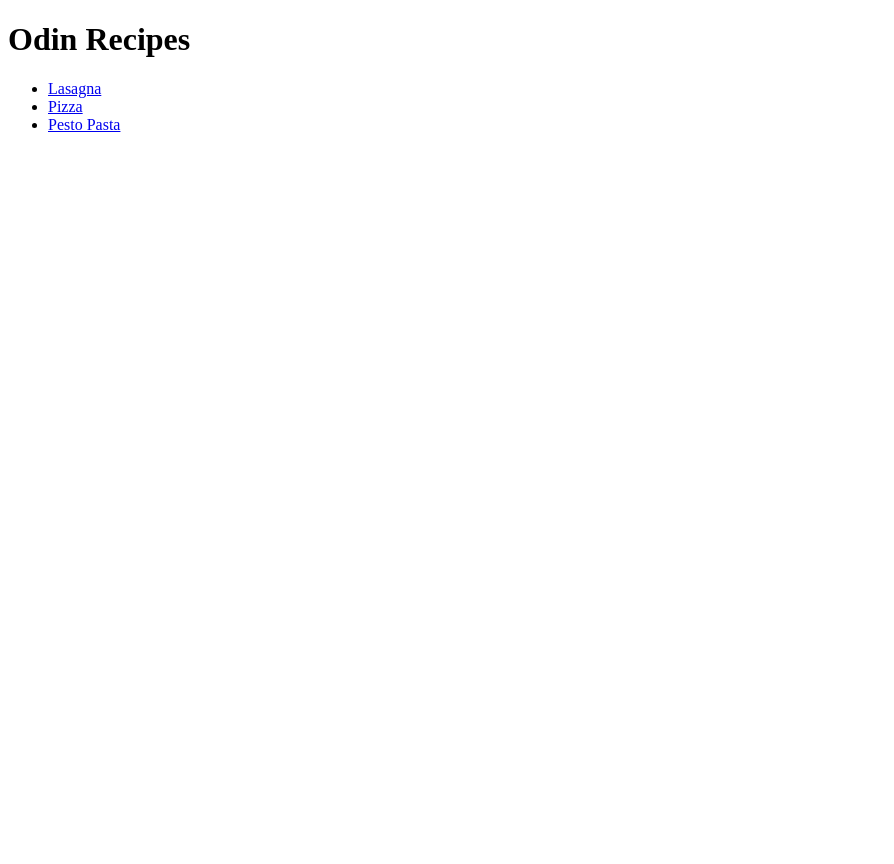
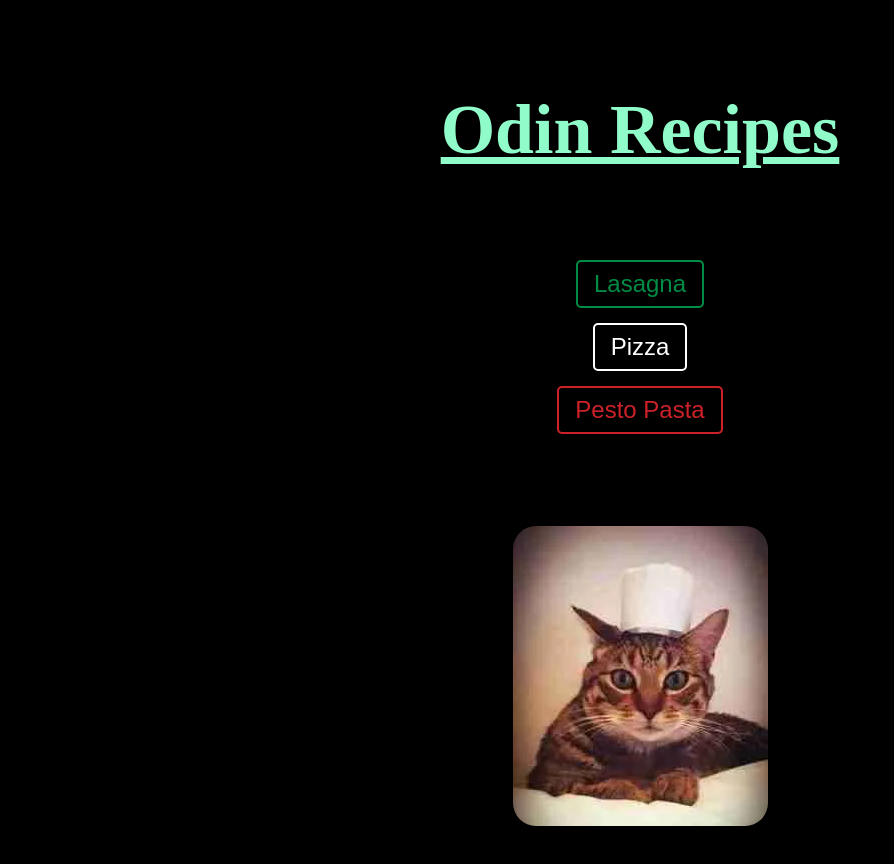
Before and after one commit to Hollow-Pan/odin-recipes, a plain HTML site: page index.html in a window 1280 px wide. Shown: the whole page, without its empty margins (0-894 px from the left). Before the commit the page ends 800 px from the top, so only its background shows below. Drawn offline with Linux system fonts and the light colour scheme.

Commit message:
Add CSS styling to homepage with margins/paddings

```diff
--- a/index.html
+++ b/index.html
@@ -3,18 +3,18 @@
 <html lang="en">
 
     <head>
-        <meta charset="utf-8">
-        <title>Homepage</title>
+        <meta charset="UTF-8">
+        <title>Odin Recipes</title>
+        <link rel="stylesheet" href="./styles.css">
     </head>
-
     <body>
         <h1>Odin Recipes</h1>
-
         <ul>
-            <li><a href="./recipes/lasagna.html">Lasagna</a></li>
-            <li><a href="./recipes/pizza.html">Pizza</a></li>
-            <li><a href="./recipes/pasta.html">Pesto Pasta</a></li>
+            <li><a href="./recipes/lasagna.html" class="lasagna">Lasagna</a></li>
+            <li><a href="./recipes/pizza.html" class="pizza">Pizza</a></li>
+            <li><a href="./recipes/pasta.html" class="pasta">Pesto Pasta</a></li>
         </ul>
+        <img src="./odin-chef.jpg" alt="Cat chef">
     </body>
 
 </html>
--- /dev/null
+++ b/styles.css
@@ -0,0 +1,64 @@
+body {
+    background-color: black;
+    color: white;
+    font-family: Arial, sans-serif;
+    margin: 90px;
+}
+
+h1 {
+    text-decoration: underline;
+    text-align: center;
+    font-family:'Times New Roman', Times, serif;
+    font-size: 70px;
+    color:#90fcca;
+    margin-bottom: 90px;
+}
+
+ul {
+    list-style-type: none;
+    padding: 0;
+    margin: 0 auto;
+    width: fit-content;
+}
+
+li {
+    margin: 15px 0;
+    text-align: center;
+}
+
+a {
+    text-decoration: none;
+    font-size: 1.5rem;
+    padding: 8px 16px;
+    border: 2px solid white;
+    border-radius: 5px;
+    display: inline-block;
+}
+
+.lasagna {
+    color: #008C45;
+    border-color: #008C45;
+}
+
+.pizza {
+    color: #FFFFFF;
+    border-color: #FFFFFF;
+}
+
+.pasta {
+    color: #CD212A;
+    border-color: #CD212A;
+}
+
+a:hover {
+    background-color: rgba(255,255,255,0.1);
+}
+
+img {
+    border: 2px solid black;
+    border-radius: 25px;
+    display: block;
+    margin: 90px auto 0;
+    max-width: 100%;
+    height: auto;
+}
```
Also changed, not shown: odin-chef.jpg (added), recipes/lasagna.css (added), recipes/pasta.css (added), recipes/pizza.css (added).
